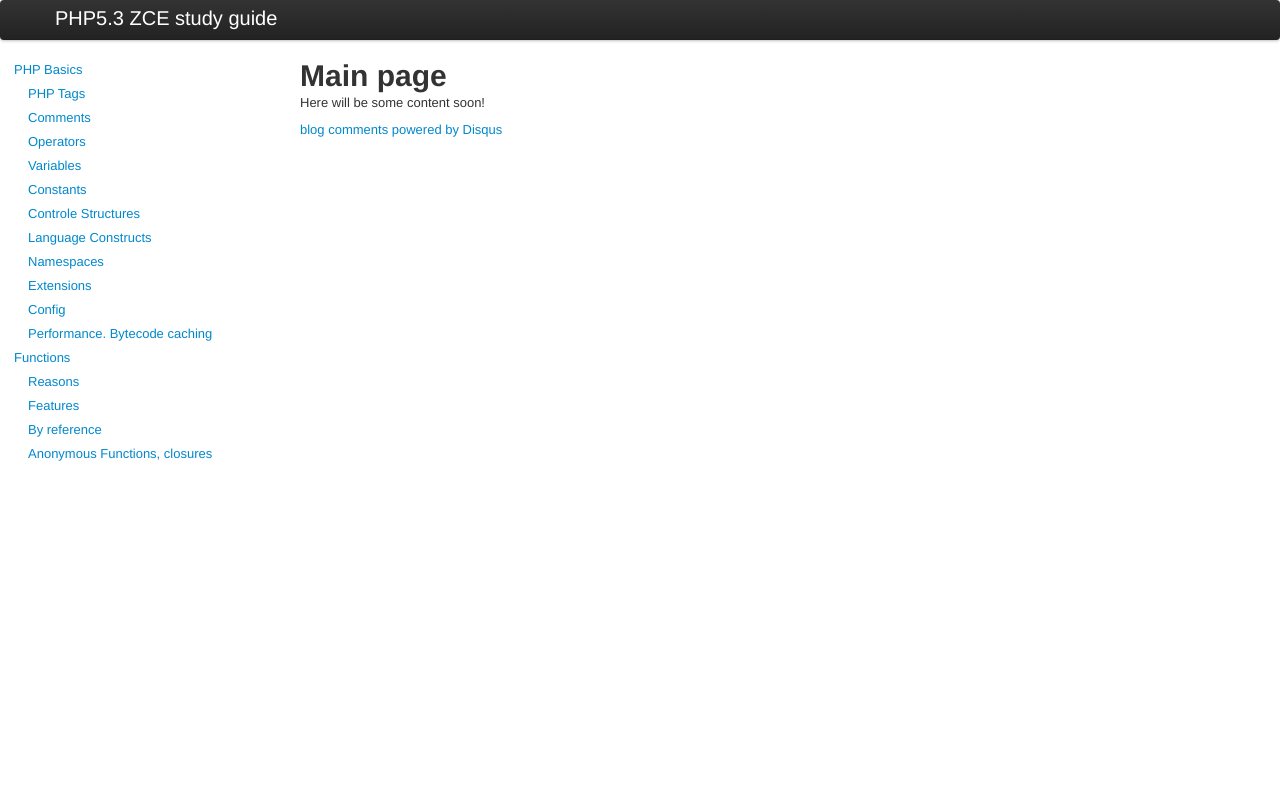
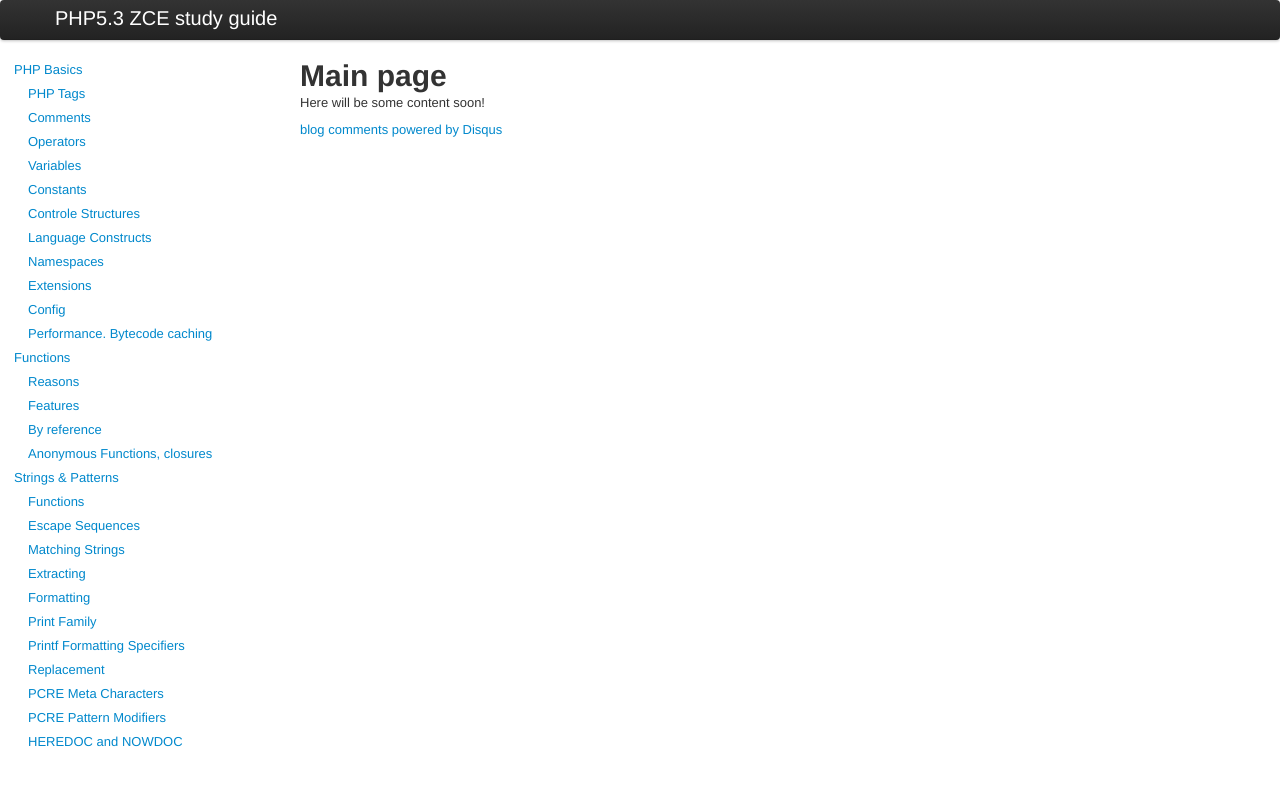
Before and after one commit to sergeylunev/php-guide, a Jekyll site: the page built from index.md, in a window 1280 px wide. Shown: the top 786 px of the page. Built offline with Jekyll 4.4.1, drawn with Linux system fonts in a browser that asks for light colours; comment, search, counter and statistics services are not loaded.

Commit message:
Fix #9: strings & patterns

```diff
--- a/_includes/menu.html
+++ b/_includes/menu.html
@@ -54,4 +54,42 @@
             </li>
         </ul>
     </li>
+    <li>
+        <a href="/pages/strings-and-patterns.html">Strings & Patterns</a>
+        <ul class="nav nav-list">
+            <li>
+                <a href="/pages/strings-and-patterns.html#functions">Functions</a>
+            </li>
+            <li>
+                <a href="/pages/strings-and-patterns.html#escape_sequences">Escape Sequences</a>
+            </li>
+            <li>
+                <a href="/pages/strings-and-patterns.html#matching_strings">Matching Strings</a>
+            </li>
+            <li>
+                <a href="/pages/strings-and-patterns.html#extracting">Extracting</a>
+            </li>
+            <li>
+                <a href="/pages/strings-and-patterns.html#formatting">Formatting</a>
+            </li>
+            <li>
+                <a href="/pages/strings-and-patterns.html#print_family">Print Family</a>
+            </li>
+            <li>
+                <a href="/pages/strings-and-patterns.html#printf_formatting_specifiers">Printf Formatting Specifiers</a>
+            </li>
+            <li>
+                <a href="/pages/strings-and-patterns.html#replacement">Replacement</a>
+            </li>
+            <li>
+                <a href="/pages/strings-and-patterns.html#pcreperl_compatible_regular_expressions__meta_characters">PCRE Meta Characters</a>
+            </li>
+            <li>
+                <a href="/pages/strings-and-patterns.html#pcre__pattern_modifiers">PCRE Pattern Modifiers</a>
+            </li>
+            <li>
+                <a href="/pages/strings-and-patterns.html#heredoc_and_nowdoc">HEREDOC and NOWDOC</a>
+            </li>
+        </ul>
+    </li>
 </ul>
```
Also changed, not shown: pages/strings-and-patterns.md (added, +213 -0 lines).
